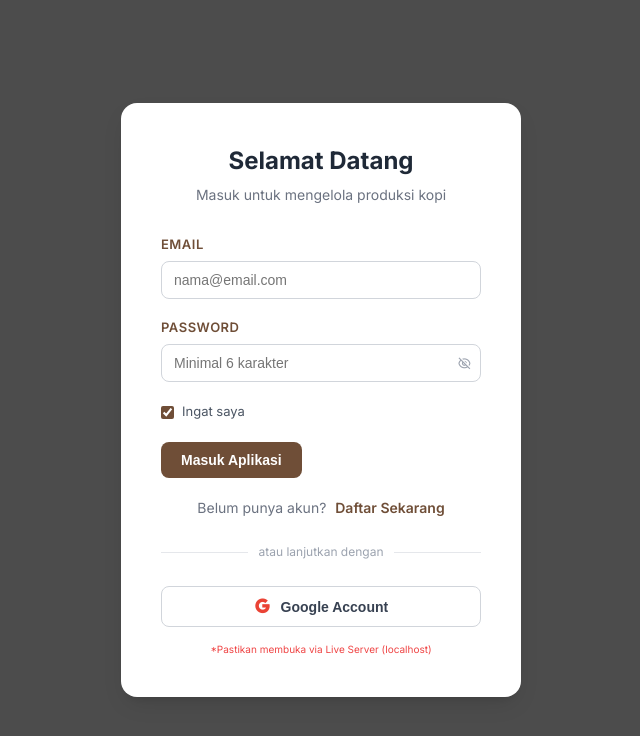
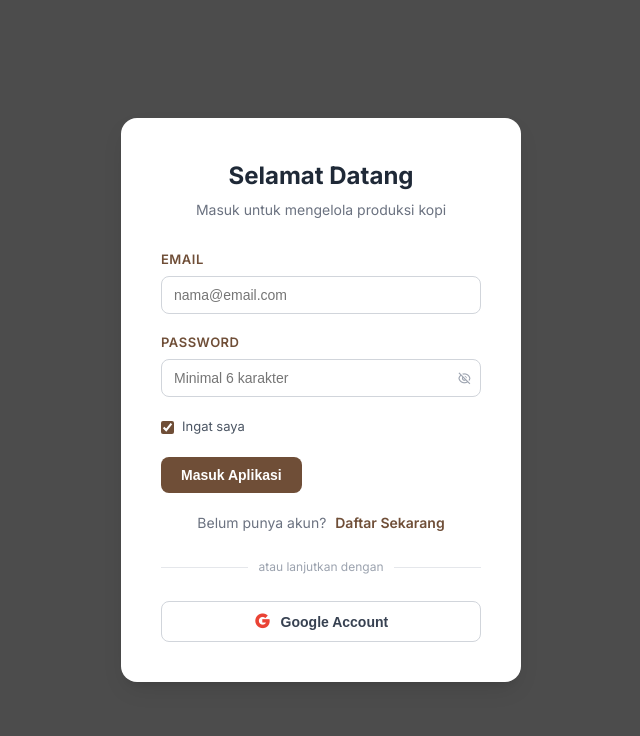
Before and after one commit to lexiiyz/kkn-nglurah, a plain HTML site: page login.html in a window 1280 px wide. Shown: the whole page, without its empty margins (319-959 px from the left). Drawn offline with nearby package versions, Linux system fonts and the light colour scheme; a script that the page names is missing.

```diff
--- a/login.html
+++ b/login.html
@@ -59,10 +59,6 @@
                 <i class="ri-google-fill" style="font-size: 1.2em; color: #EA4335;"></i>
                 Google Account
             </button>
-
-            <p style="text-align:center; font-size:10px; margin-top:15px; color:#ef4444;">
-                *Pastikan membuka via Live Server (localhost)
-            </p>
         </div>
     </div>
 
```
